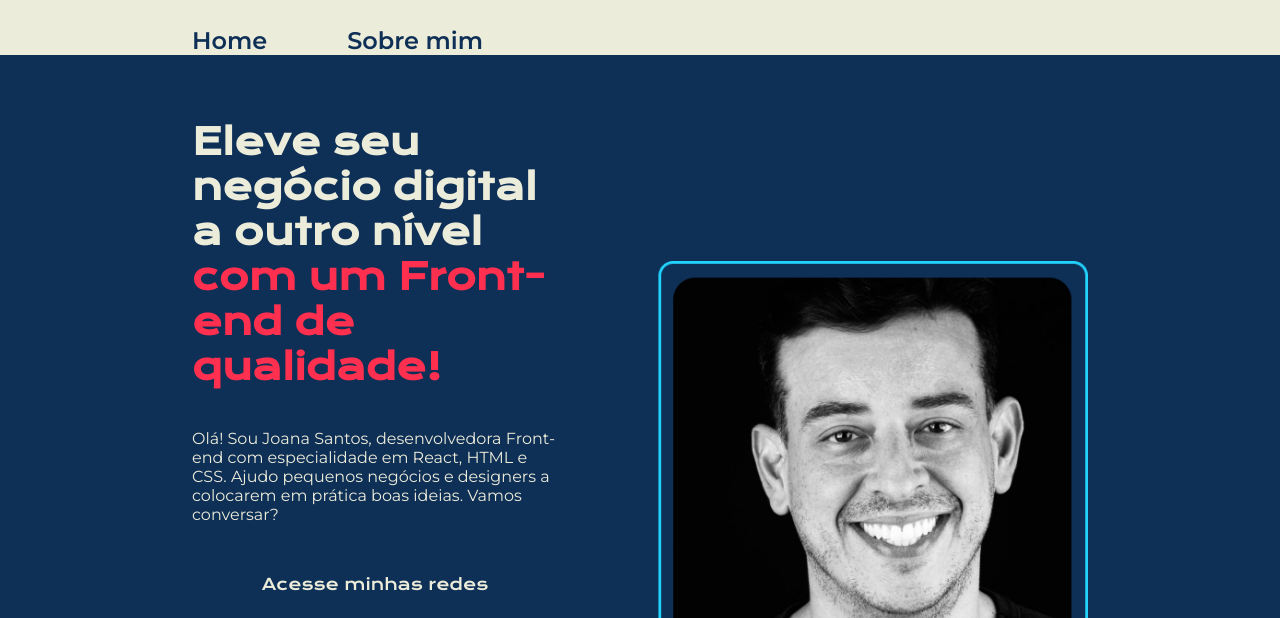
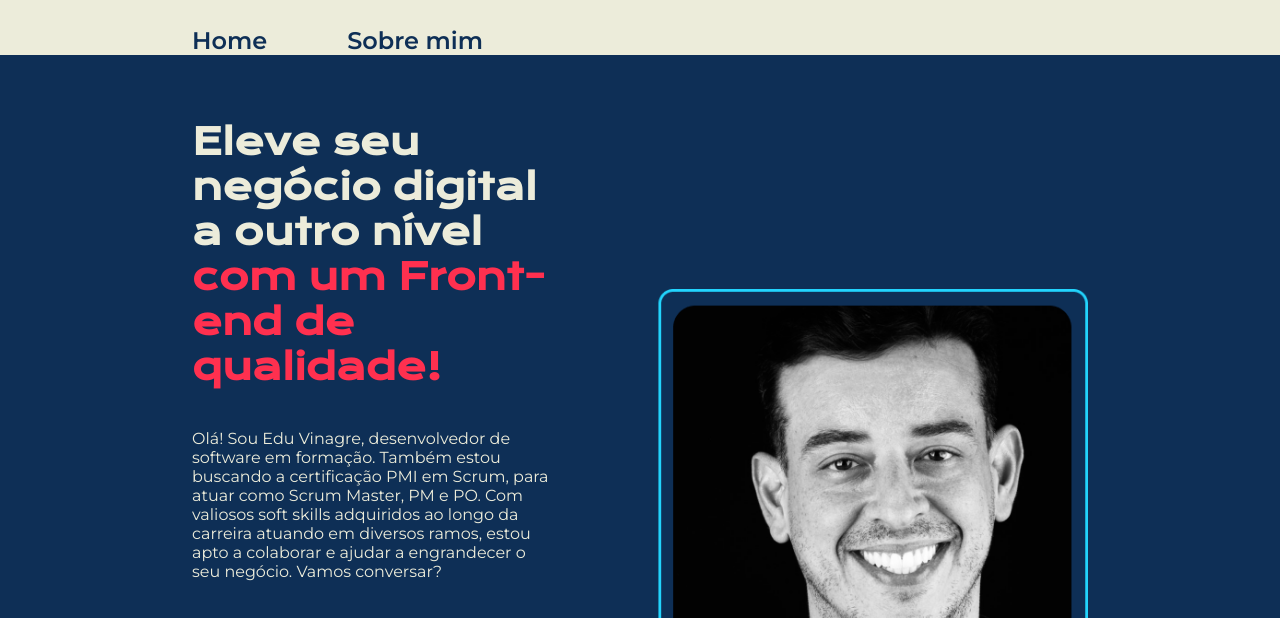
Before and after one commit to eduvinagre/paginapessoal, a plain HTML site: page index.html in a window 1280 px wide. Shown: the top 618 px of the page. Drawn offline with nearby package versions, Linux system fonts and the light colour scheme.

Commit message:
Update index.html

```diff
--- a/index.html
+++ b/index.html
@@ -21,10 +21,7 @@
             <h1 class="apresentacao__conteudo__titulo">Eleve seu negócio digital a outro nível<strong
             class="titulo-destaque"> com um Front-end de qualidade!
             </strong></h1>
-            <p class="apresentacao__conteudo__texto">Olá! Sou Joana Santos, desenvolvedora
-            Front-end com especialidade em React, HTML e
-            CSS. Ajudo pequenos negócios e designers a
-            colocarem em prática boas ideias. Vamos
+            <p class="apresentacao__conteudo__texto">Olá! Sou Edu Vinagre, desenvolvedor de software em formação. Também estou buscando a certificação PMI em Scrum, para atuar como Scrum Master, PM e PO. Com valiosos soft skills adquiridos ao longo da carreira atuando em diversos ramos, estou apto a colaborar e ajudar a engrandecer o seu negócio. Vamos
             conversar?</p>
             <div class="apresentacao__links">
                 <h2 class="apresentacao__links__subtitulo">Acesse minhas redes</h2>
```
